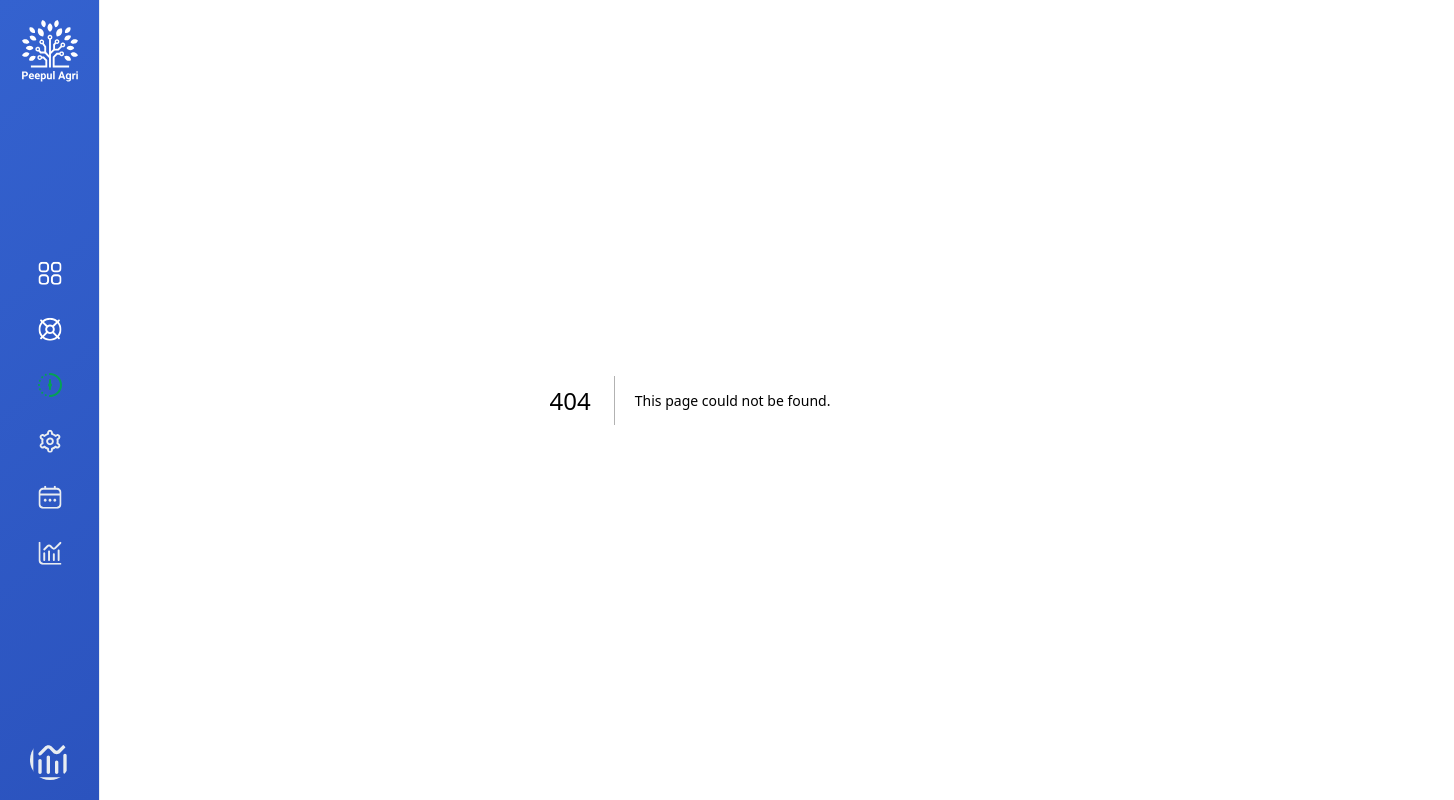
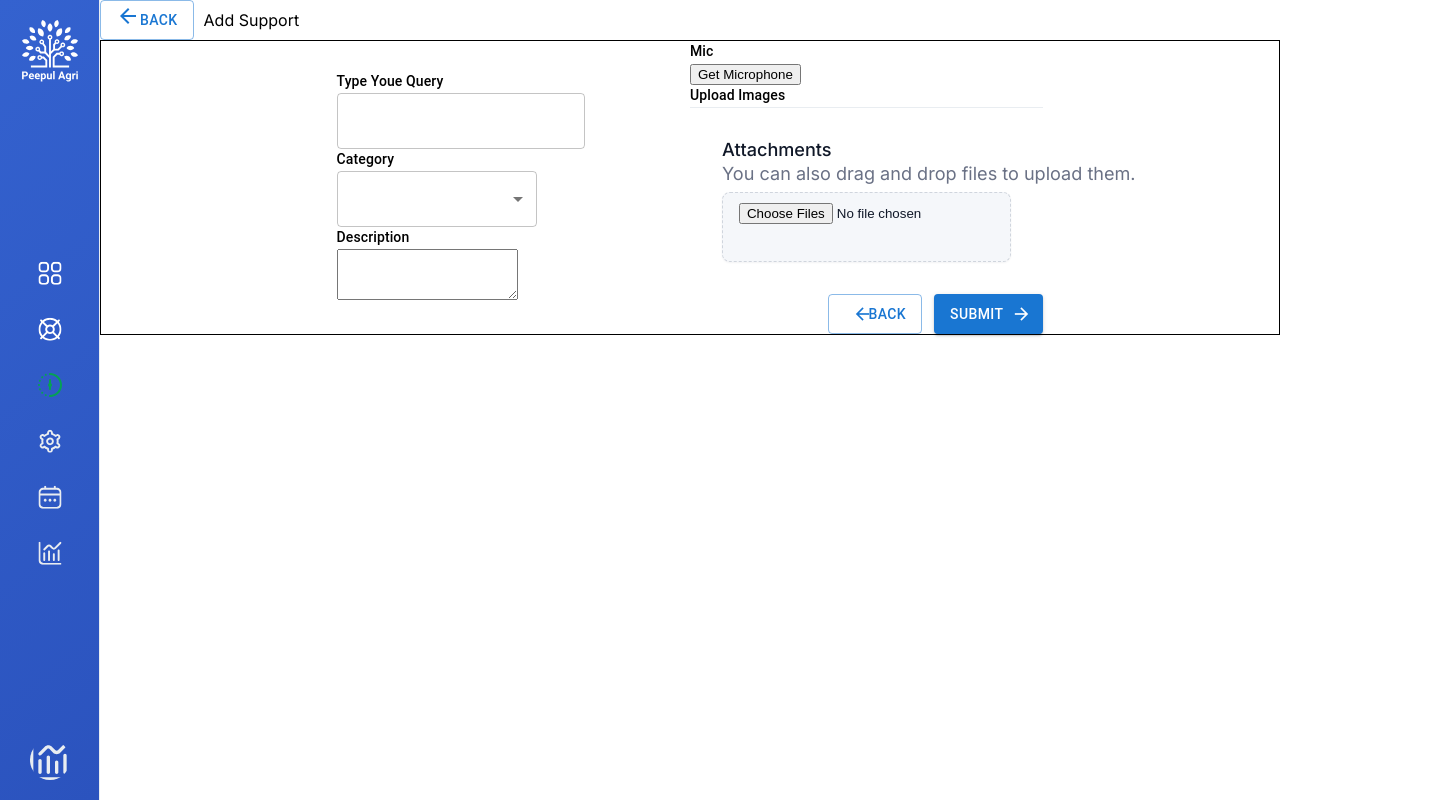
Before and after one commit to Prasanthkumar7085/farmlogs.peepulagri, a Next.js app: page /support/1/edit in a window 1280 px wide. Before the commit this address had no page. Shown: the whole page, 1454 px wide, since content can reach past the window. Built offline with nearby package versions, Linux system fonts and the light colour scheme.

Commit message:
Updated in add support and view supports

```diff
--- /dev/null
+++ b/pages/support/[support_id]/edit.tsx
@@ -0,0 +1,12 @@
+import AddSupportPage from "@/components/Support/Add/AddSupportPage";
+
+const EditSupport = () => {
+    return (
+        <div>
+            <AddSupportPage />
+        </div>
+    )
+}
+
+
+export default EditSupport;
--- a/src/components/AddLogs/card-work-type.tsx
+++ b/src/components/AddLogs/card-work-type.tsx
@@ -27,7 +27,7 @@ const CardWorkType = ({ register, captureDates, setWorkType }: any) => {
             <p className={styles.label}>Work Type</p>
             <FormControl className={styles.dropdown} variant="outlined">
               <InputLabel color="primary" />
-            <Select color="primary" defaultValue="Choose Type" size="small" onChange={setWorkType}>
+            <Select color="primary" defaultValue="Choose Type" size="small" onChange={(e: any) => setWorkType(e.target.value)}>
               <MenuItem value="ALL">ALL</MenuItem>
               <MenuItem value="MACHINARY">MACHINARY</MenuItem>
               <MenuItem value="MANUAL">MANUAL</MenuItem>
--- a/src/components/DashBoard/FarmTable.tsx
+++ b/src/components/DashBoard/FarmTable.tsx
@@ -42,7 +42,7 @@ const FarmTable = ({ columns, data, loading }: any) => {
                 })}
                 </tbody> :
                     <tr>
-                        <td colSpan={columns.length}> <NoDataComponent noData={data ? !data.length : true} /></td>
+                        <td colSpan={columns.length}> {!loading ? <NoDataComponent noData={data ? (!data.length) : true} /> : ""}</td>
                     </tr>
                 }
         </table>
--- a/src/components/Support/Add/AddSupportForm.tsx
+++ b/src/components/Support/Add/AddSupportForm.tsx
@@ -1,12 +1,8 @@
 import Typography from "@mui/material/Typography";
-import TextField from "@mui/material/TextField";
-import Select from "@mui/material/Select";
-import { TextareaAutosize } from '@mui/base/TextareaAutosize';
-import MenuItem from "@mui/material/MenuItem";
 import { useState, useRef } from "react";
-import { categoriesType } from "@/types/supportTypes";
 import Attachments from "./../../AddLogs/attachments";
 import FooterActionButtons from "@/components/AddLogs/footer-action-buttons";
+import AddSupportQueryDetails from "./AddSupportQueryDetails";
 
 const AddSupportForm = () => {
 
@@ -18,10 +14,10 @@ const AddSupportForm = () => {
     const [audioChunks, setAudioChunks] = useState([]);
     const [audio, setAudio] = useState(null);
 
-    const [categoriesList, setCategoriesList] = useState<Array<categoriesType>>([
-        { label: 'Harvesting', value: 'harvesting' },
-        { label: 'Irrigation', value: 'irrigation' },
-    ]);
+    const [query, setQuery] = useState<string>('');
+    const [categories, setCategories] = useState<string>('');
+    const [description, setDescription] = useState<string>('');
+
 
 
     const getMicrophonePermission = async () => {
@@ -75,26 +71,15 @@ const AddSupportForm = () => {
     return (
         <div style={{ border: "1px solid", display: "flex", flexDirection: "row", justifyContent: "center" }}>
             <div style={{ display: "flex", flexDirection: "row", width: "60%" }}>
-                <div style={{ display: "flex", flexDirection: "column", width: "50%", justifyContent: "center" }}>
-                    <div>
-                        <Typography variant='subtitle2'>Type Youe Query</Typography>
-                        <TextField />
-                    </div>
-                    <div>
-                        <Typography variant='subtitle2'>Category</Typography>
-                        <Select sx={{ minWidth: "200px" }}>
-                            {categoriesList.map((item: categoriesType, index: number) => {
-                                return (
-                                    <MenuItem key={index} value={item.value}>{item.label}</MenuItem>
-                                )
-                            })}
-                        </Select>
-                    </div>
-                    <div>
-                        <Typography variant='subtitle2'>Description</Typography>
-                        <TextareaAutosize minRows={4}></TextareaAutosize>
-                    </div>
-                </div>
+                <AddSupportQueryDetails
+                    query={query}
+                    categories={categories}
+                    description={description}
+                    setQuery={setQuery}
+                    setCategories={setCategories}
+                    setDescription={setDescription}
+                />
+
                 <div style={{ display: "flex", flexDirection: "column", width: "50%", justifyContent: "center" }}>
                     <Typography variant='subtitle2'>Mic</Typography>
                     <div className="audio-controls">
--- /dev/null
+++ b/src/components/Support/Add/AddSupportQueryDetails.tsx
@@ -0,0 +1,59 @@
+import { categoriesType } from "@/types/supportTypes";
+import { MenuItem, Select, TextField, TextareaAutosize, Typography } from "@mui/material"
+import React, { useState } from "react";
+
+const AddSupportQueryDetails = ({
+    query,
+    categories,
+    description,
+    setQuery,
+    setCategories,
+    setDescription
+}: {
+    query: string,
+    categories: string,
+    description: string,
+    setQuery: React.Dispatch<React.SetStateAction<string>>,
+    setCategories: React.Dispatch<React.SetStateAction<string>>,
+    setDescription: React.Dispatch<React.SetStateAction<string>>
+}) => {
+
+    const [categoriesList, setCategoriesList] = useState<Array<categoriesType>>([
+        { label: 'Harvesting', value: 'harvesting' },
+        { label: 'Irrigation', value: 'irrigation' },
+    ]);
+
+    return (
+        <div style={{ display: "flex", flexDirection: "column", width: "50%", justifyContent: "center" }}>
+            <div>
+                <Typography variant='subtitle2'>Type Youe Query</Typography>
+                <TextField
+                    value={query}
+                    onChange={(e: React.ChangeEvent<HTMLInputElement>) => setQuery(e.target.value)}
+                />
+            </div>
+            <div>
+                <Typography variant='subtitle2'>Category</Typography>
+                <Select
+                    sx={{ minWidth: "200px" }}
+                    value={categories}
+                    onChange={(e: any) => setCategories(e.target.value as string)}
+                >
+                    {categoriesList.map((item: categoriesType, index: number) => {
+                        return (
+                            <MenuItem key={index} value={item.value}>{item.label}</MenuItem>
+                        )
+                    })}
+                </Select>
+            </div>
+            <div>
+                <Typography variant='subtitle2'>Description</Typography>
+                <TextareaAutosize
+                    minRows={3}
+                    onChange={(e: any) => setDescription(e.target.value)}
+                ></TextareaAutosize>
+            </div>
+        </div>
+    )
+}
+export default AddSupportQueryDetails;
```
Also changed, not shown: pages/support/[support_id]/index.tsx (added, +12 -0 lines), src/components/Core/SearchComponent.tsx (+20 -3 lines), src/components/Support/Add/View/ViewSupportPage.tsx (added, +19 -0 lines), src/components/Support/Support.tsx (+19 -7 lines), src/components/Support/SupportDataTable.tsx (+11 -8 lines), src/types/supportTypes.ts (+10 -0 lines).
